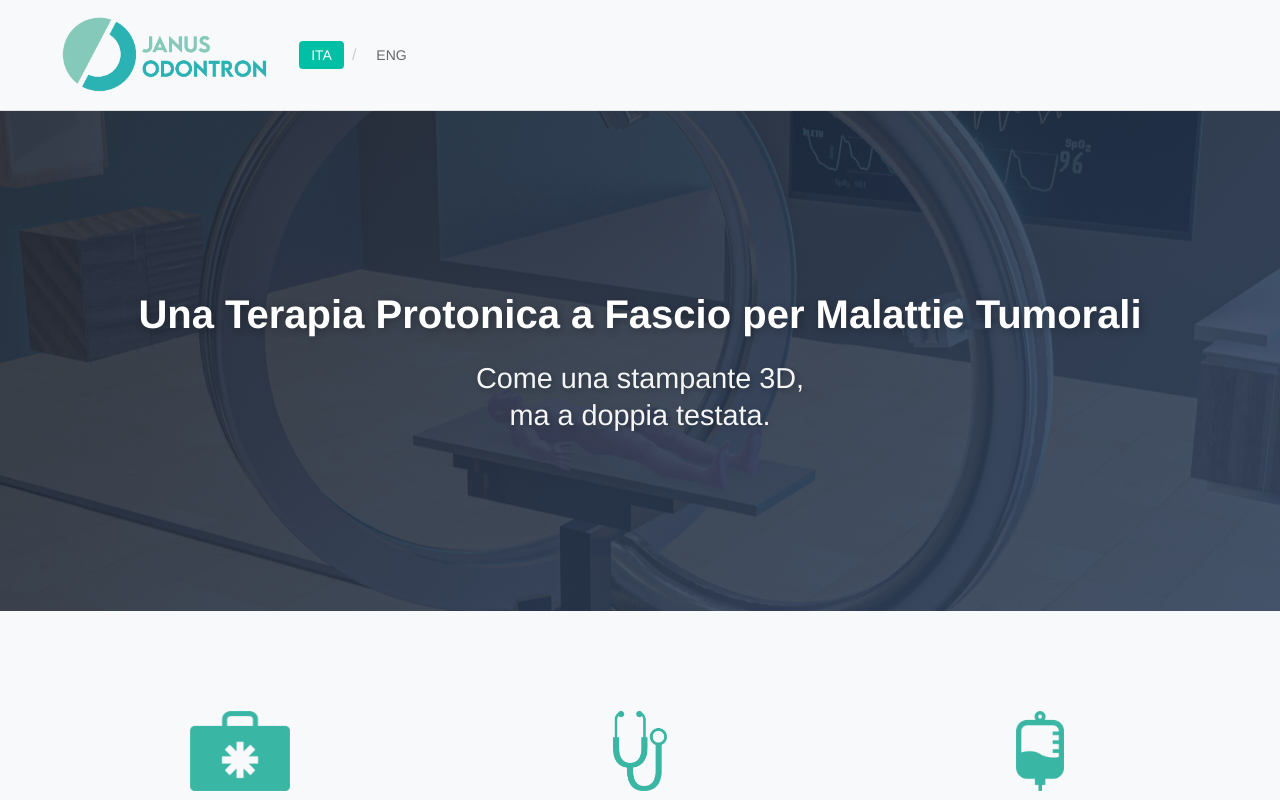
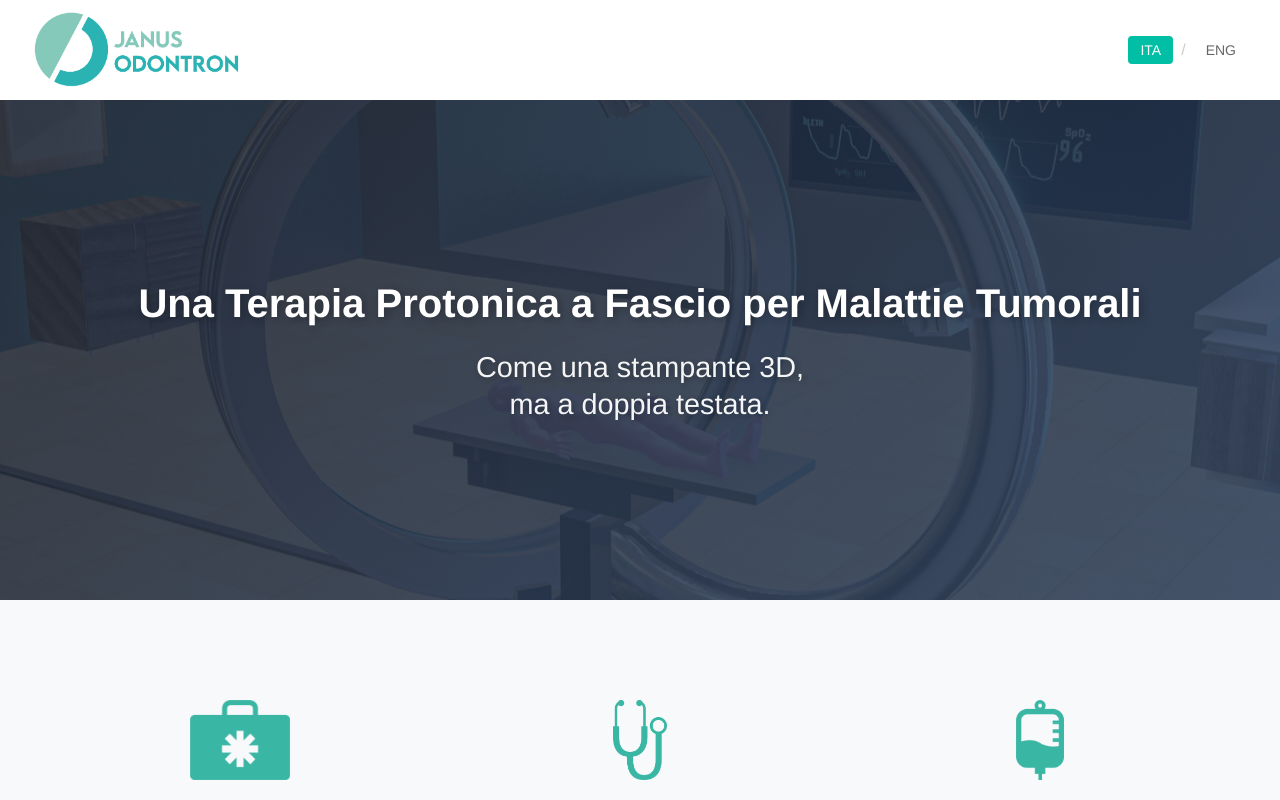
Before and after one commit to roykamsi/janus-odontron, a React (Vite) app: page / in a window 1280 px wide. Shown: the top 800 px of the page. Built offline with nearby package versions, Linux system fonts and the light colour scheme.

Commit message:
Deployed and minor visual changes

```diff
--- a/package.json
+++ b/package.json
@@ -10,7 +10,8 @@
   },
   "dependencies": {
     "react": "^18.2.0",
-    "react-dom": "^18.2.0"
+    "react-dom": "^18.2.0",
+    "vercel": "^48.10.10"
   },
   "devDependencies": {
     "@vitejs/plugin-react": "^4.2.1",
--- a/src/App.css
+++ b/src/App.css
@@ -6,6 +6,7 @@ ol {
   width: 100%;
   overflow-x: hidden;
   font-family: 'Helvetica Neue', Helvetica, Arial, sans-serif;
+  position: relative;
 }
 
 .container {
@@ -16,15 +17,16 @@ ol {
 .container-xl {
   max-width: 100%;
   margin: 0 auto;
-  padding: 0 20px;
+  /* padding: 0 20px; */
 }
 
 /* Header */
 .header {
-  padding: 15px 0;
   background: var(--light-bg);
   border-bottom: 1px solid #e0e0e0;
-  position: sticky;
+  height: var(--header-height);
+  width: 100%;
+  position: fixed;
   top: 0;
   z-index: 1000;
 }
@@ -33,6 +35,13 @@ ol {
   display: flex;
   justify-content: space-between;
   align-items: center;
+  position: absolute;
+  padding: 0 2rem;
+  top: 0;
+  left: 0;
+  background-color: #fff;
+  height: var(--header-height);
+  width: 100%;
 }
 
 .logo img {
@@ -44,6 +53,7 @@ ol {
   display: flex;
   align-items: center;
   gap: 30px;
+  position: sticky;
 }
 
 .nav-link {
@@ -103,6 +113,7 @@ ol {
   display: flex;
   align-items: center;
   justify-content: center;
+  margin-top: var(--header-height);
 }
 
 .hero .container {
@@ -740,7 +751,6 @@ ol {
 
 @media (max-width: 480px) {
   .header-content {
-    flex-direction: column;
     gap: 15px;
   }
 
--- a/src/App.jsx
+++ b/src/App.jsx
@@ -14,9 +14,8 @@ function App() {
     <div className="app">
       {/* Header/Navigation */}
       <header className="header">
-        <div className="container">
-          <div className="header-content">
-            <nav>
+        <div className="container-xl">
+          <nav class="header-content">
             <div className="logo">
               <img src="/images/Janus-Logo.png" alt="Janus Odontron" />
             </div>
@@ -36,7 +35,6 @@ function App() {
               </button>
             </div>
           </nav>
-          </div>
         </div>
       </header>
 
@@ -87,7 +85,7 @@ function App() {
           </div>
 
           <p className="description">
-            {t.prototype.description1}<br/><br/>
+            {t.prototype.description1}<br /><br />
             {t.prototype.description2}
           </p>
         </div>
@@ -135,7 +133,7 @@ function App() {
             >
               <span className="play-icon">
                 <svg viewBox="0 0 24 24" fill="currentColor">
-                  <path d="M8 5v14l11-7z"/>
+                  <path d="M8 5v14l11-7z" />
                 </svg>
               </span>
               {language === 'ITA' ? 'Guarda il video' : 'Watch video'}
--- a/src/index.css
+++ b/src/index.css
@@ -11,6 +11,7 @@
   --text-dark: #2c3e50;
   --text-light: #ffffff;
   --accent-blue: #4a90e2;
+  --header-height: 100px;
 }
 
 body {
```
Also changed, not shown: 2 other files (tests, documents, lock files or other folders). Lines whose indentation alone changed are shown as unchanged.
